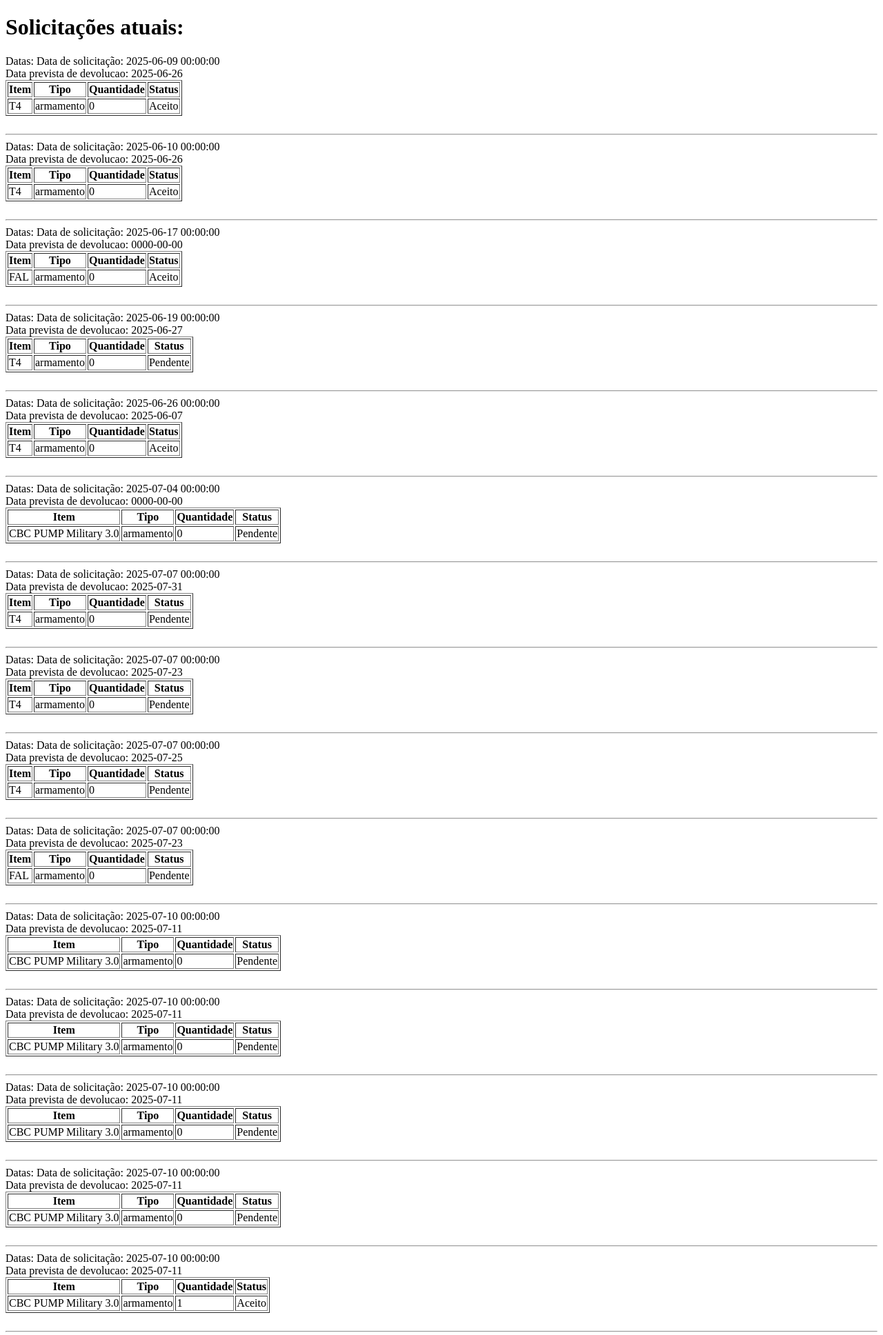
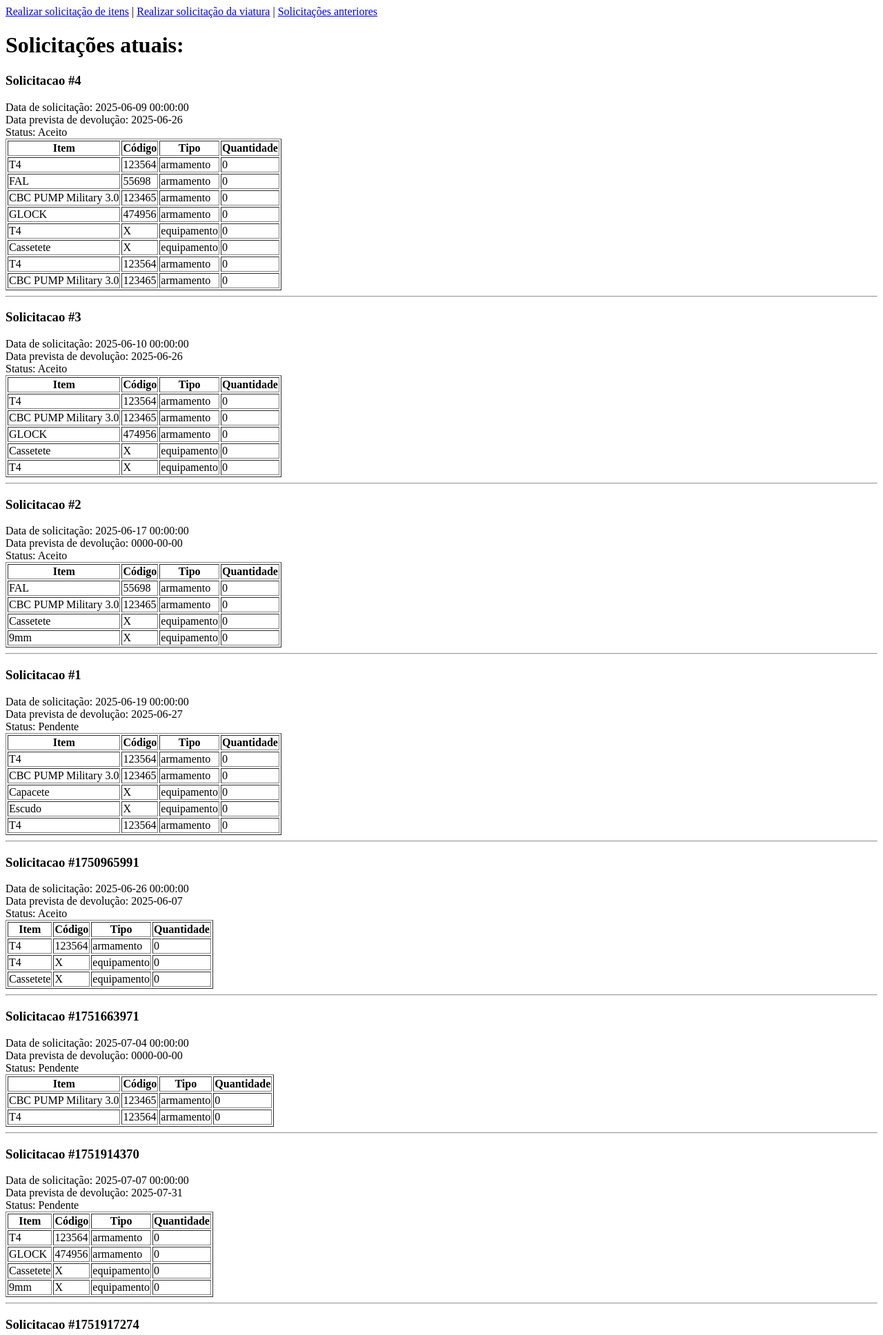
Before and after one commit to jorgeiffar/TCC_Quartelaria, a PHP site: page /homeSolicitante.php in a window 1280 px wide. Shown: the top 1936 px of the page at 69% size. Run offline with PHP 8.4, Linux system fonts and the light colour scheme; data comes from the database, SQL or seed files in the repository.

Commit message:
Listagem de dados | Solicitante
Agora sim esta funcional. solicitante consegue visualizar as solicitações atuais(pendentes e ativas).

```diff
--- a/homeSolicitante.php
+++ b/homeSolicitante.php
@@ -1,7 +1,33 @@
 <?php
 include("conecta.php");
-$query = "SELECT * FROM solicitacao_itens where id_usuario = 1 AND status_solicitacao != 'Negado' GROUP BY id_solicitacao ORDER BY data_solicitacao ASC";
+$query = "SELECT solicitacao_itens.*,
+COALESCE(armamentos.nome_armamento, equipamentos.nome_equipamento) AS nome_item, armamentos.codigo_armamento
+FROM solicitacao_itens
+LEFT JOIN armamentos ON solicitacao_itens.id_item = armamentos.id_armamento AND solicitacao_itens.tipo_item = 'armamento'
+LEFT JOIN equipamentos ON solicitacao_itens.id_item = equipamentos.id_equipamento AND solicitacao_itens.tipo_item = 'equipamento'
+WHERE solicitacao_itens.id_usuario = 1 AND solicitacao_itens.status_solicitacao != 'Negado'
+ORDER BY solicitacao_itens.data_solicitacao ASC";
 $result = mysqli_query($conexao,$query);
+
+$solicitacoes =[];
+
+while($dados = mysqli_fetch_assoc($result)){
+    $idSolicitacao = $dados['id_solicitacao'];
+    if(!isset($solicitacoes[$idSolicitacao])){
+        $solicitacoes[$idSolicitacao] = [
+            'data_solicitacao' => $dados['data_solicitacao'],
+            'data_devolucao' => $dados['data_devolucao_item'],
+            'status_solicitacao' => $dados['status_solicitacao'],
+            'itens' => []
+        ];
+    }
+    $solicitacoes[$idSolicitacao]['itens'][] = [
+        'nome' => $dados['nome_item'],
+        'tipo' => $dados['tipo_item'],
+        'codigo' => $dados['codigo_armamento'],
+        'quantidade' => $dados['quantidade']
+    ];
+}
 ?>
 
 <!DOCTYPE html>
@@ -12,55 +38,47 @@
     <title>Home - Quartelaria</title>
 </head>
 <body>
+    <a href="solicitarSolicitante.php">Realizar solicitação de itens</a> |
+<a href="checkListVtr.php">Realizar solicitação da viatura</a> |
+<a href="solicitacoesAnterioresSolicitante.php">Solicitações anteriores</a>
     <h1> Solicitações atuais: </h1>
 
 
 <?php
-while($dados = mysqli_fetch_assoc($result)){
-    $idItem = $dados['id_item'];
-    $tipoItem = $dados['tipo_item'];
-    if($tipoItem == 'armamento'){
-        $queryItem = "SELECT nome_armamento FROM armamentos WHERE id_armamento = $idItem";
-         $resultItem = mysqli_query($conexao,$queryItem);
-        $dadosItem = mysqli_fetch_assoc($resultItem);
-        $nomeItem = $dadosItem['nome_armamento'];
-    }elseif($tipoItem == 'equipamento'){
-        $queryItem = "SELECT nome_equipamento FROM equipamentos WHERE id_equipamento = $idItem";
-         $resultItem = mysqli_query($conexao,$queryItem);
-        $dadosItem = mysqli_fetch_assoc($resultItem);
-        $nomeItem = $dadosItem['nome_equipamento'];
-    }
+foreach($solicitacoes as $idSolicitacao => $solicitacao){
+    echo "<h3> Solicitacao #$idSolicitacao </h3>
+    Data de solicitação: {$solicitacao['data_solicitacao']}<br>
+    Data prevista de devolução: {$solicitacao['data_devolucao']}<br>
+    Status: {$solicitacao['status_solicitacao']}
+    ";
 
-    echo "Datas:
-    Data de solicitação: {$dados['data_solicitacao']} <br>
-    Data prevista de devolucao: {$dados['data_devolucao_item']}";
-    echo "<table border='1'>
+    echo "<table border ='1'>
     <tr>
     <th>Item</th>
+    <th>Código</th>
     <th>Tipo</th>
     <th>Quantidade</th>
-    <th>Status</th>
     </tr>
+    ";
+foreach($solicitacao['itens'] as $item){
+    echo "
     <tr>
-    <td>$nomeItem</td>
-    <td>{$dados['tipo_item']}</td>
-    <td>{$dados['quantidade']}</td>
-    <td>{$dados['status_solicitacao']}</td>
+    <td>{$item['nome']}</td>
+    <td>";
+    if($item['tipo'] == 'armamento'){
+        echo "{$item['codigo']}";
+    } elseif($item['tipo'] == 'equipamento'){
+        echo "X";
+    }
+    echo "</td>
+    <td>{$item['tipo']}</td>
+    <td>{$item['quantidade']}</td>
     </tr>
-    </table>
-    <br><hr>
     ";
-
+}
+echo "</table><hr>";
 }
 ?>
 
-
-<strong>//Tabela//</strong><br>
-itens | status<br>
-a,b,c | Autorizado<br><br>
-<a href="solicitarSolicitante.php">Realizar solicitação de itens</a><br>
-<a href="checkListVtr.php">Realizar solicitação da viatura</a><br>
-<a href="solicitacoesAnterioresSolicitante.php">Solicitações anteriores</a><br>
-
 </body>
 </html>
```
